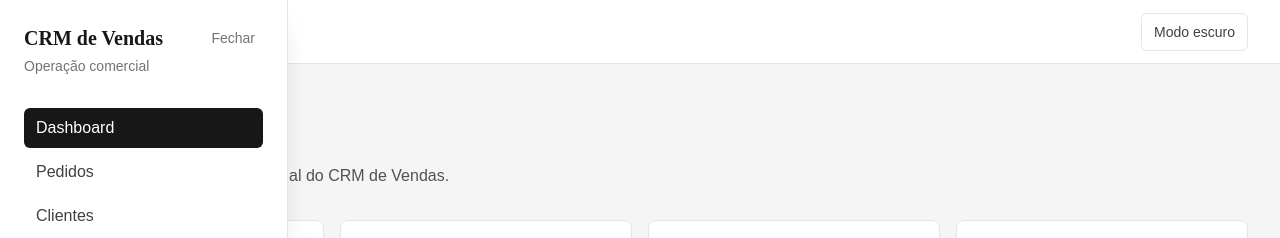
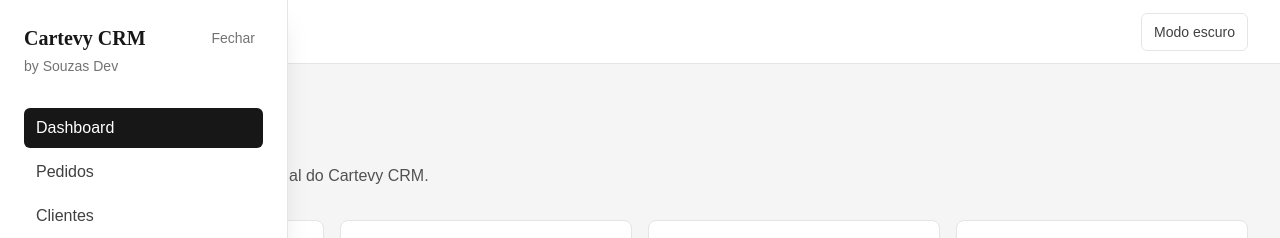
Before and after one commit to Souzas-Dev/cartevy-crm, a Next.js app in the folder app/: page / in a window 1280 px wide. Shown: the top 238 px of the page. Built offline with nearby package versions, Linux system fonts and the light colour scheme.

Commit message:
chore: adopt Cartevy CRM product identity

```diff
--- a/app/package.json
+++ b/app/package.json
@@ -1,5 +1,5 @@
 {
-  "name": "crm-vendas-app",
+  "name": "cartevy-crm-app",
   "version": "0.1.0",
   "private": true,
   "engines": {
--- a/app/src/app/(crm)/page.tsx
+++ b/app/src/app/(crm)/page.tsx
@@ -14,7 +14,7 @@ export default function DashboardPage() {
       <PageHeader
         eyebrow="Visão geral"
         title="Dashboard"
-        description="Acompanhamento da rotina comercial do CRM de Vendas."
+        description="Acompanhamento da rotina comercial do Cartevy CRM."
       />
 
       <div className="grid gap-4 sm:grid-cols-2 xl:grid-cols-4">
--- a/app/src/app/layout.tsx
+++ b/app/src/app/layout.tsx
@@ -4,8 +4,8 @@ import type { ReactNode } from "react";
 import "./globals.css";
 
 export const metadata: Metadata = {
-  title: "CRM de Vendas",
-  description: "Aplicação de apoio à rotina comercial."
+  title: "Cartevy CRM",
+  description: "Sua carteira comercial em movimento."
 };
 
 const themeScript = `
--- a/app/src/components/layout/crm-shell.tsx
+++ b/app/src/components/layout/crm-shell.tsx
@@ -127,11 +127,11 @@ export function CrmShell({ children }: CrmShellProps) {
         <div className="flex items-start justify-between gap-4">
           <div className="flex flex-col gap-1">
             <strong className="font-brand text-xl font-semibold">
-              CRM de Vendas
+              Cartevy CRM
             </strong>
 
             <span className="text-sm text-neutral-500 dark:text-neutral-400">
-              Operação comercial
+              by Souzas Dev
             </span>
           </div>
 
```
Also changed, not shown: 12 other files (tests, documents, lock files or other folders).
